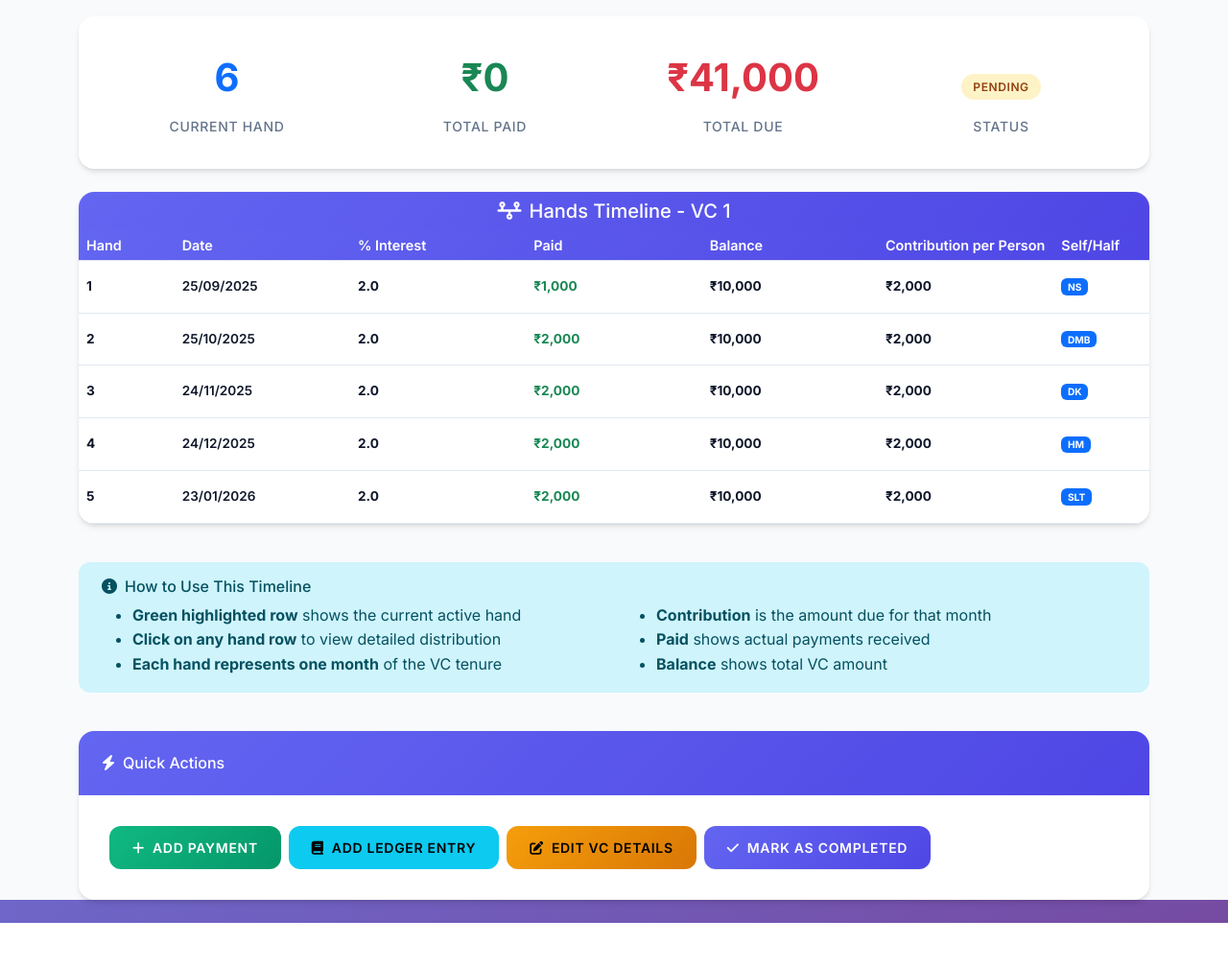
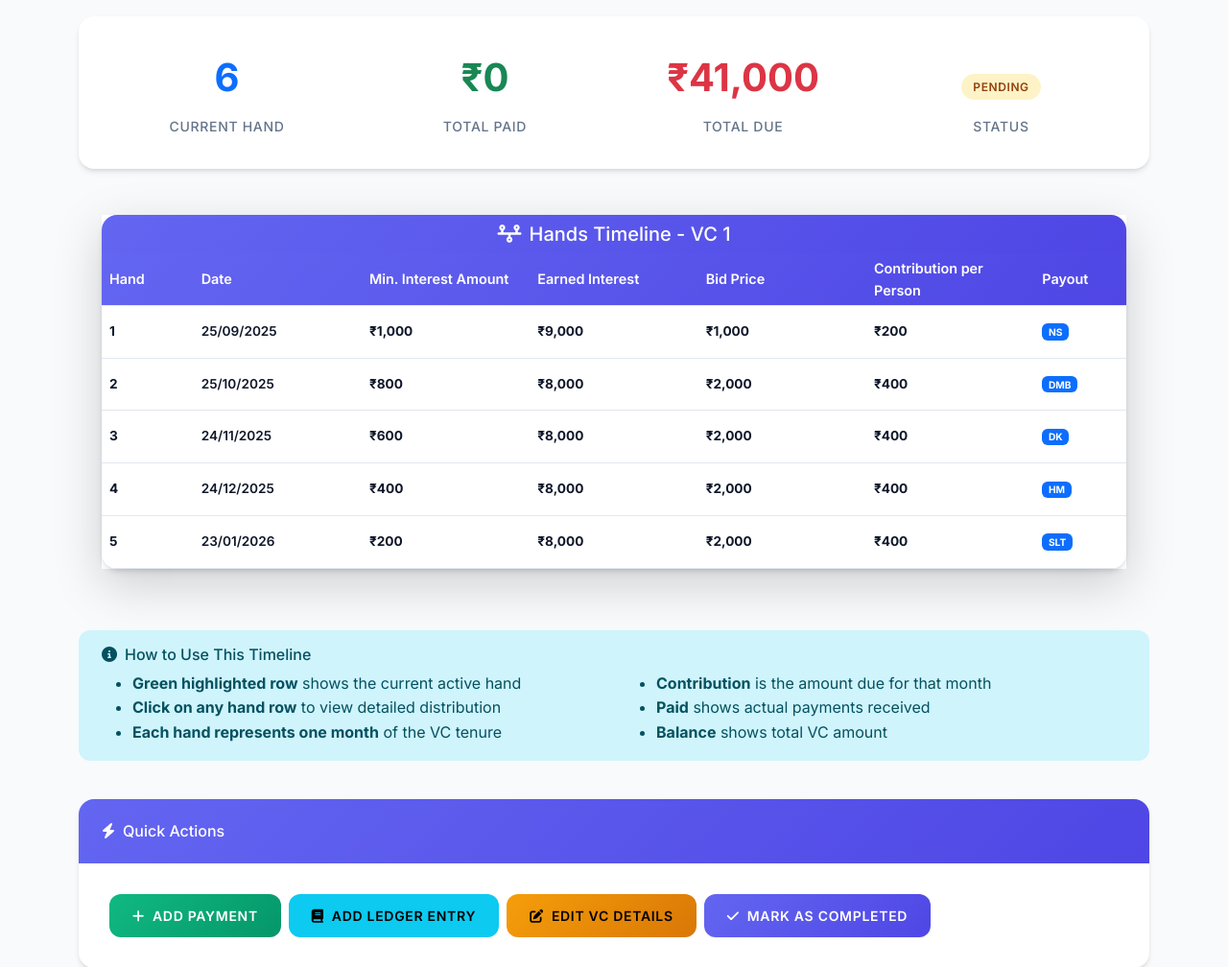
Before and after one commit to TanishaMaheshwari/VC-Manager, a Flask app: page /vc/1 in a window 1280 px wide. Shown: the part 216-1224 px from the top of the page at 96% size. Before the commit the page ends 1178 px from the top, so only its background shows below. Run offline with Flask 3, Linux system fonts and the light colour scheme.

Commit message:
Update Hand Functions

```diff
--- a/app.py
+++ b/app.py
@@ -138,6 +138,68 @@ class VCHand(db.Model):
 
         return None
 
+    @property
+    def projected_payout(self):
+        """
+        Calculates the projected payout amount for this hand based on the minimum interest.
+        This is used for hands that have not been distributed yet.
+        """
+        # The number of steps from the last hand, where the last hand has a step of 1
+        steps_from_end = self.vc.tenure - self.hand_number + 1
+
+        # Linear deduction based on min_interest as a percentage of the total amount
+        # Example: if amount is 100, min_interest is 2%, the step is 2.
+        deduction_amount = self.vc.amount * (self.vc.min_interest/100)
+        payout_amount = self.vc.amount - (steps_from_end * deduction_amount)
+
+        return payout_amount
+
+    @property
+    def actual_contribution_per_person(self):
+        """
+        Returns the actual per-person contribution for this hand based on the bid price,
+        or the projected amount if the hand is not yet distributed.
+        """
+        if self.hand_distributions:
+            # The bid price is the amount from the first (and only) hand distribution record
+            payout = self.hand_distributions[0]
+            if len(self.vc.members) > 0:
+                return payout.amount / len(self.vc.members)
+
+        # Fallback to the projected contribution based on the new logic
+        if len(self.vc.members) > 0:
+            return self.projected_payout / len(self.vc.members)
+
+        return 0
+
+    @property
+    def interest_rate(self):
+        """
+        Calculates the interest rate based on the bid price for distributed hands,
+        or the projected payout for pending hands.
+        """
+        if self.hand_distributions:
+            payout_amount = self.hand_distributions[0].amount
+        else:
+            payout_amount = self.projected_payout
+
+        total_vc_amount = self.vc.amount
+
+        if total_vc_amount > 0:
+            interest_amount = total_vc_amount - payout_amount
+            # The interest rate is the percentage of the original pool
+            return (interest_amount / total_vc_amount) * 100
+
+        return 0
+
+    @property
+    def interest_amount(self):
+        """
+        Calculates the total interest amount (money saved) for this hand,
+        based on the projected payout.
+        """
+        return self.vc.amount - self.projected_payout
+
 class HandDistribution(db.Model):
     __tablename__ = 'hand_distributions'
 
@@ -246,6 +308,10 @@ class VCForm(FlaskForm):
     members = MultiCheckboxField("Members", coerce=int)
 
     submit = SubmitField("Create")
+
+    def validate_tenure(self, field):
+        if len(self.members.data) != field.data:
+            raise ValidationError("Tenure (number of hands) must be equal to the number of members.")
 
     def validate_members(self, field):
         if not field.data or len(field.data) < 1:
@@ -441,6 +507,14 @@ def distribute_hand(vc_id):
 
         hand = VCHand.query.get_or_404(hand_id)
         vc = hand.vc
+
+        required_earned_interest = vc.amount - hand.projected_payout
+        earned_interest_from_bid = vc.amount - bid_price
+
+        if earned_interest_from_bid < required_earned_interest:
+            flash(f"The bid price must be ₹{hand.projected_payout:.0f} or less to cover the minimum interest of ₹{required_earned_interest:.0f}.", 'danger')
+            return redirect(url_for('view_hand_distribution', vc_id=vc.id, hand_number=hand.hand_number))
+
         winner_objs = Person.query.filter(Person.id.in_(winners)).all()
 
         # Check if already distributed
--- a/templates/vc/view.html
+++ b/templates/vc/view.html
@@ -61,7 +61,24 @@
 </div>
 
 <!-- Hands Timeline -->
-<!-- Hands Timeline -->
+<div class="container mx-auto p-4">
+    <div class="bg-white p-6 rounded-lg shadow-lg">
+        <!-- <h1 class="text-3xl font-bold text-gray-800 mb-4">{{ vc.name }} (#{{ vc.vc_number }})</h1>
+        <div class="grid grid-cols-1 md:grid-cols-2 gap-4 text-gray-700 mb-6">
+            <div>
+                <p><strong>Amount:</strong> ₹{{ vc.amount | indian_comma }}</p>
+                <p><strong>Tenure:</strong> {{ vc.tenure }} hands</p>
+                <p><strong>Start Date:</strong> {{ vc.start_date.strftime('%d-%m-%Y') }}</p>
+                <p><strong>Current Hand:</strong> {{ vc.current_hand }}</p>
+            </div>
+            <div>
+                <p><strong>Minimum Interest:</strong> {{ vc.min_interest }}%</p>
+                <p><strong>Members:</strong> {{ vc.members|map(attribute='name')|join(', ') }}</p>
+                <p><strong>Status:</strong> <span class="badge badge-{{ vc.status.name.lower() }}">{{ vc.status.name.capitalize() }}</span></p>
+            </div>
+        </div> -->
+
+        <!-- <h2 class="text-2xl font-semibold text-gray-800 mt-8 mb-4">Hands Timeline</h2> -->
         <div class="row">
             <div class="col-12">
                 <div class="hand-timeline">
@@ -76,11 +93,11 @@
                     <div class="hand-row header-row d-flex justify-content-between align-items-center px-2 py-1" style="background: linear-gradient(135deg, var(--primary-color), var(--primary-dark)); color: white; font-weight: 600; font-size: 0.9rem;">
                         <div style="flex:1">Hand</div>
                         <div style="flex:2">Date</div>
-                <div style="flex:2">% Interest</div>
-                <div style="flex:2">Paid</div>
-                <div style="flex:2">Balance</div>
+                        <div style="flex:2">Min. Interest Amount</div>
+                        <div style="flex:2">Earned Interest</div>
+                        <div style="flex:2">Bid Price</div>
                         <div style="flex:2">Contribution per Person</div>
-                <div style="flex:1">Self/Half</div>
+                        <div style="flex:1">Payout</div>
                     </div>
 
                     <!-- Timeline Rows -->
@@ -91,10 +108,28 @@
 
                         <div class="fw-bold" style="flex:1">{{ hand.hand_number }}</div>
                         <div class="fw-semibold" style="flex:2">{{ hand.date.strftime('%d/%m/%Y') }}</div>
-                <div class="fw-bold" style="flex:2">{{ hand.interest_rate if hand.interest_rate else vc.min_interest }}</div>
-                <div class="fw-bold text-success" style="flex:2">₹{{ "%.0f"|format(hand.total_paid)|indian_comma }}</div>
-                <div class="fw-bold" style="flex:2">₹{{ "%.0f"|format(hand.balance)|indian_comma }}</div>
-                <div class="fw-bold" style="flex:2">₹{{ "%.0f"|format(hand.contribution_amount)|indian_comma }}</div>
+                        <div class="fw-bold" style="flex:2">₹{{ "%.0f"|format(vc.amount - hand.projected_payout)|indian_comma }}</div>
+                        <div class="fw-bold" style="flex:2">
+                            {% if hand.hand_distributions %}
+                                ₹{{ "%.0f"|format(vc.amount - hand.total_paid)|indian_comma }}
+                            {% else %}
+                                ₹{{ "%.0f"|format(vc.amount - hand.projected_payout)|indian_comma }}
+                            {% endif %}
+                        </div>
+                        <div class="fw-bold" style="flex:2">
+                            {% if hand.hand_distributions %}
+                                ₹{{ "%.0f"|format(hand.total_paid)|indian_comma }}
+                            {% else %}
+                                ₹{{ "%.0f"|format(hand.projected_payout)|indian_comma }}
+                            {% endif %}
+                        </div>
+                        <div class="fw-bold" style="flex:2">
+                            {% if hand.hand_distributions %}
+                                ₹{{ "%.0f"|format(hand.total_paid / vc.members|length)|indian_comma }}
+                            {% else %}
+                                ₹{{ "%.0f"|format(hand.projected_payout / vc.members|length)|indian_comma }}
+                            {% endif %}
+                        </div>
                         <div style="flex:1">
                             {% if hand.winner_short_name %}
                                 <span class="badge bg-primary fw-bold">
@@ -111,7 +146,8 @@
                 </div>
             </div>
         </div>
-
+    </div>
+</div>
 
 <!-- Instructions Card -->
 <div class="row mt-4">
```
Also changed, not shown: templates/vc/hand_distribution.html (+7 -7 lines), instance/vc_committee.db. Lines whose indentation alone changed are shown as unchanged.
